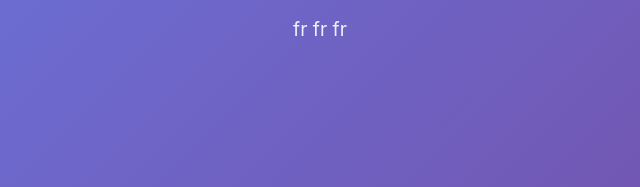
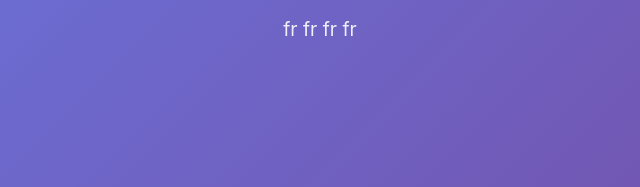
Before and after one commit to PythonF4DE/ActionsPractice-1, a plain HTML site: page pages/index.html in a window 1280 px wide. Shown: the part 417-604 px from the top of the page, 320-960 px from the left. Drawn offline with Linux system fonts and the light colour scheme.

Commit message:
clown deploy

```diff
--- a/pages/index.html
+++ b/pages/index.html
@@ -32,7 +32,7 @@
 <body>
     <div class="container">
         <h1>Ammar gay</h1>
-        <p>fr fr fr</p>
+        <p>fr fr fr fr</p>
     </div>
 </body>
 </html>
```
